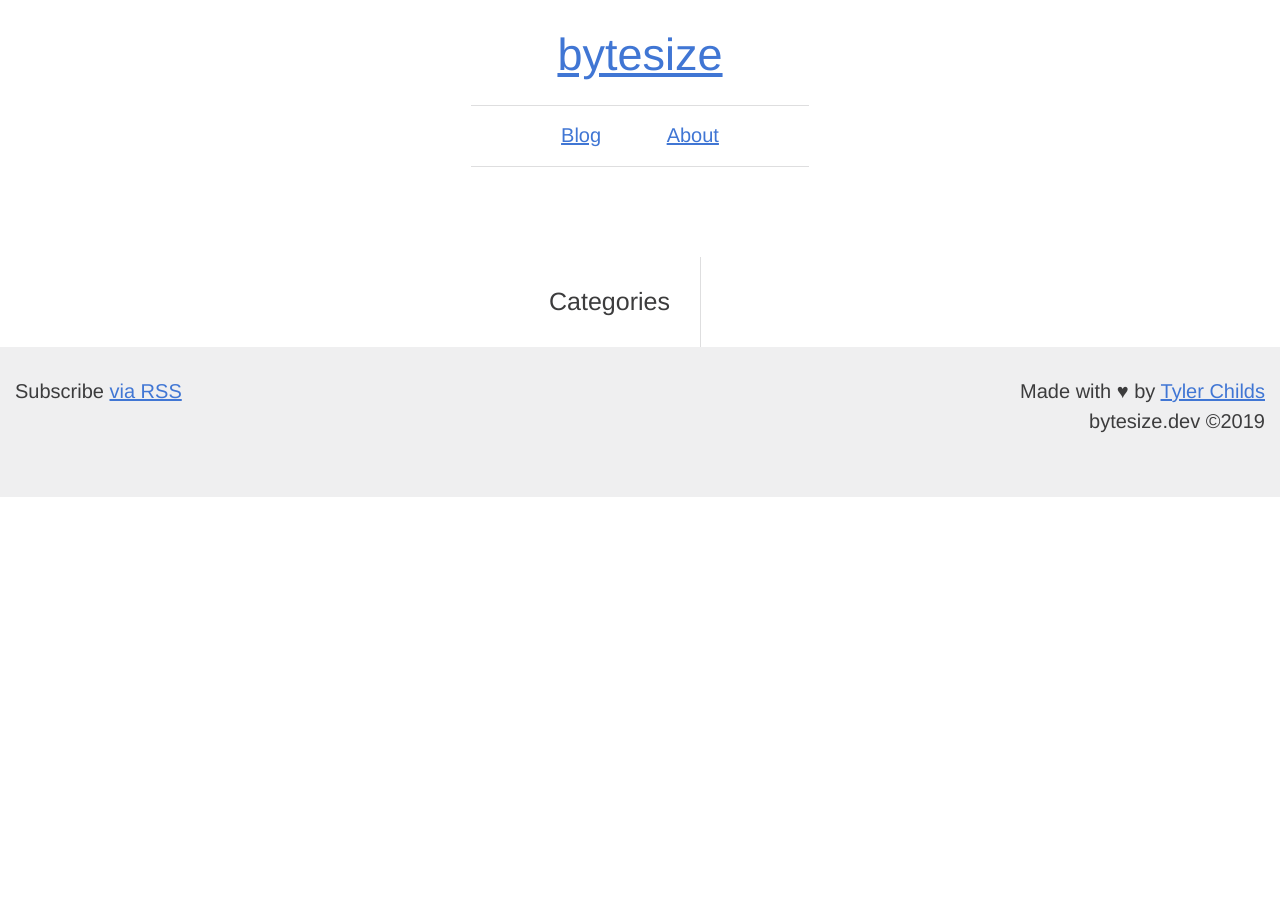
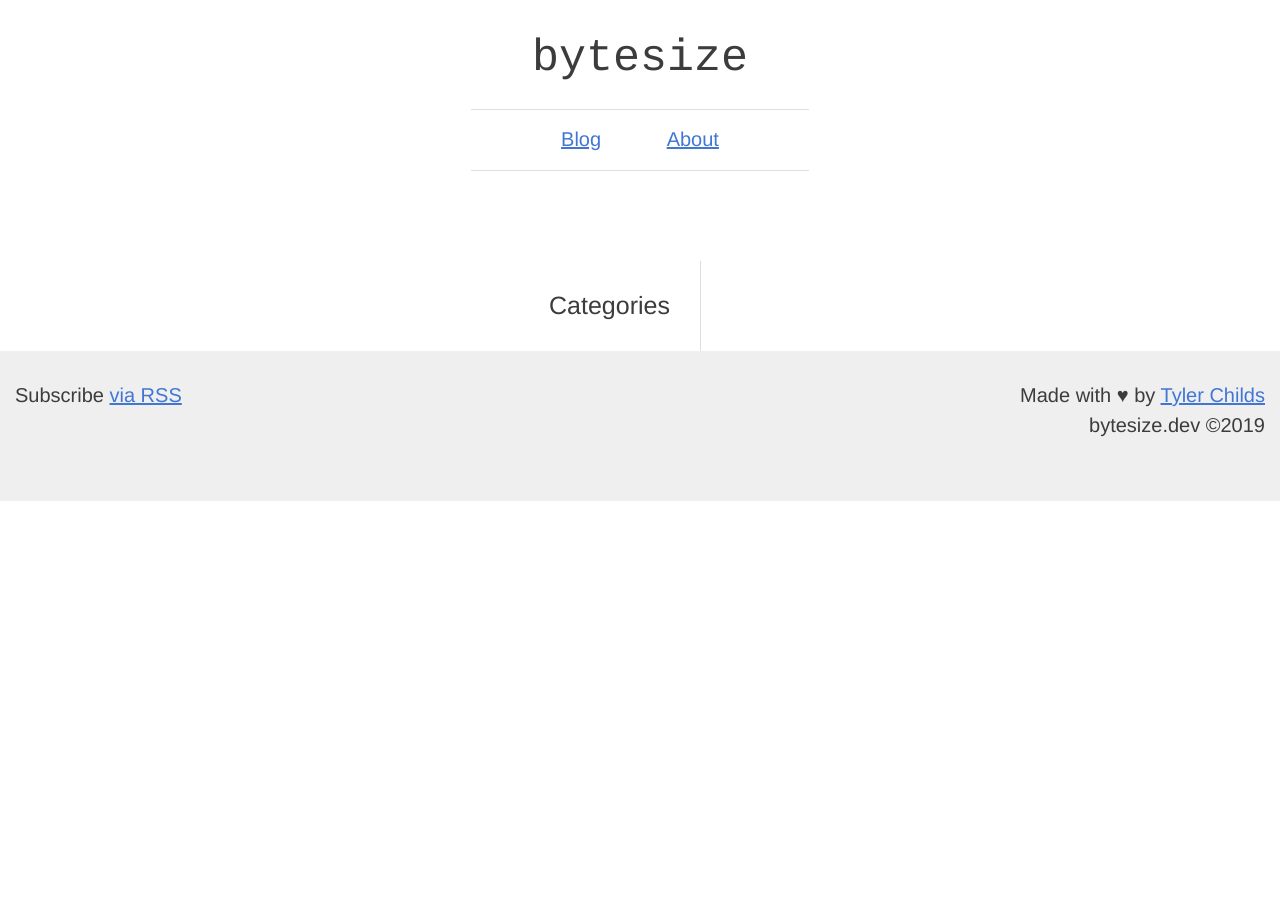
Before and after one commit to tylerchilds/bytesize, a Jekyll site: the page built from index.md, in a window 1280 px wide. Built offline with Jekyll 4.4.1, drawn with Linux system fonts in a browser that asks for light colours.

Commit message:
logo styles

```diff
--- a/css/main.css
+++ b/css/main.css
@@ -12,6 +12,16 @@ footer {
   column-gap: var(--gutter-width);
   grid-template-columns: repeat(2, 1fr);
   background-color: var(--gray6);
+}
+
+.site-title:link,
+.site-title:visited,
+.site-title:hover,
+.site-title:focus,
+.site-title:active {
+  color: var(--gray1);
+  font-family: monospace;
+  text-decoration: none;
 }
 
 /*
```
